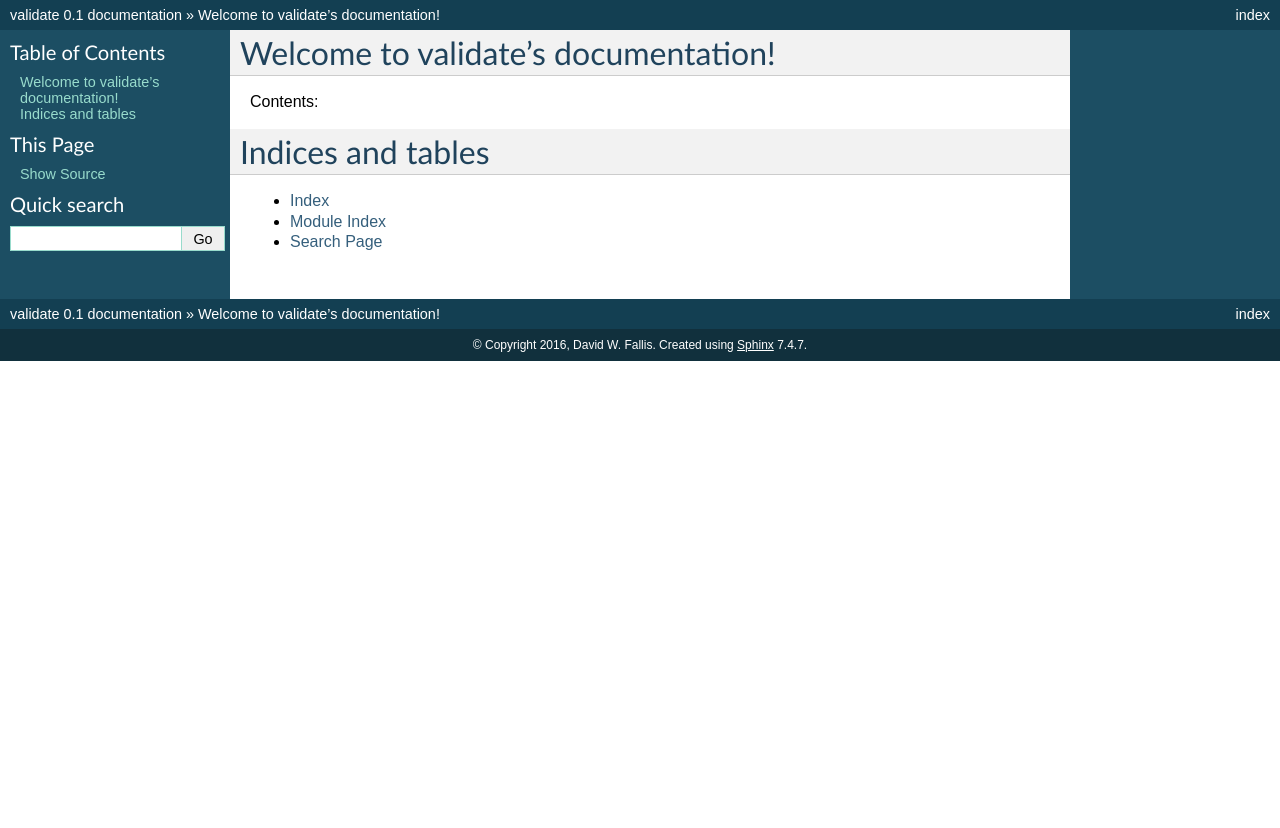
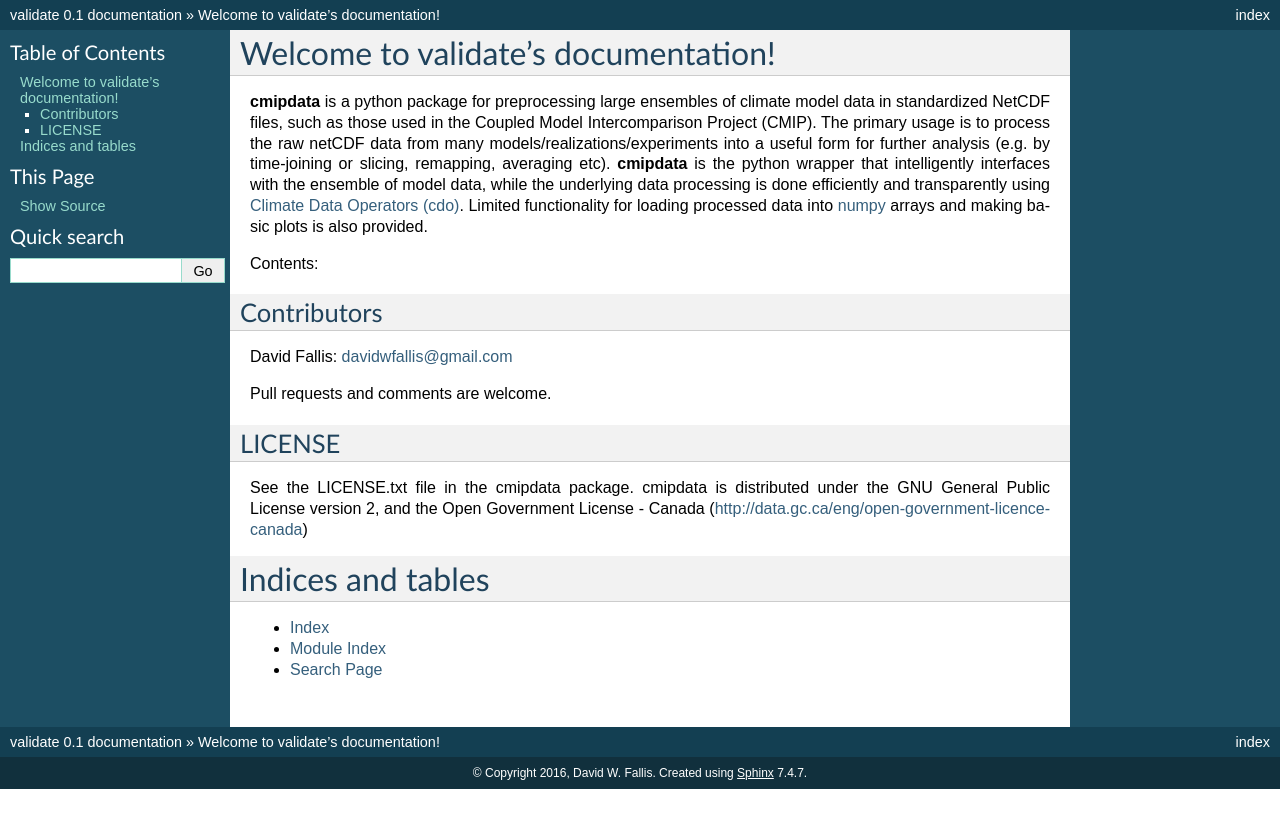
Before and after one commit to swartn/validate, a Sphinx documentation site: the page built from docs/index.rst, in a window 1280 px wide. Shown: the top 828 px of the page. Built offline with Sphinx 7.4.7, drawn with Linux system fonts in a browser that asks for light colours.

Commit message:
added license docs

```diff
--- a/docs/index.rst
+++ b/docs/index.rst
@@ -5,13 +5,36 @@
 
 Welcome to validate's documentation!
 ====================================
+**cmipdata** is a python package for preprocessing large ensembles of climate
+model data in standardized NetCDF files, such as those used in the Coupled Model
+Intercomparison Project (CMIP). The primary usage is to process
+the raw netCDF data from many models/realizations/experiments into a useful form
+for further analysis (e.g. by time-joining or slicing, remapping, averaging etc).
+**cmipdata** is the python wrapper that intelligently interfaces with the ensemble
+of model data, while the underlying data processing is done efficiently and
+transparently using `Climate Data Operators (cdo)
+<https://code.zmaw.de/projects/cdo>`_. Limited functionality for loading processed
+data into `numpy
+<http://sourceforge.net/project/showfiles.php?group_id=1369&package_id=175103>`_
+arrays and making basic plots is also provided.
 
 Contents:
 
 .. toctree::
    :maxdepth: 2
 
+Contributors
+------------
+David Fallis: davidwfallis@gmail.com
 
+Pull requests and comments are welcome.
+
+LICENSE
+-------
+
+See the LICENSE.txt file in the cmipdata package. cmipdata is distributed
+under the GNU General Public License version 2, and the Open Government
+License - Canada (http://data.gc.ca/eng/open-government-licence-canada)
 
 Indices and tables
 ==================
```
Also changed, not shown: LICENSE.txt (added).
